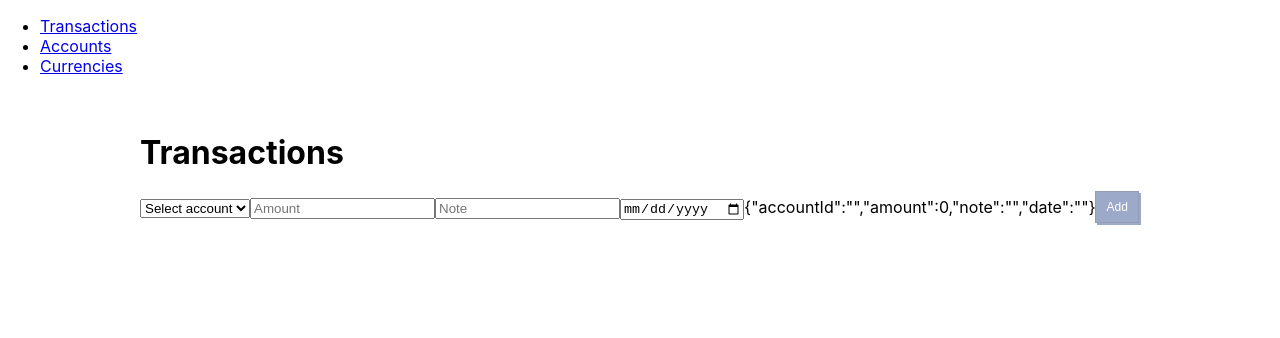
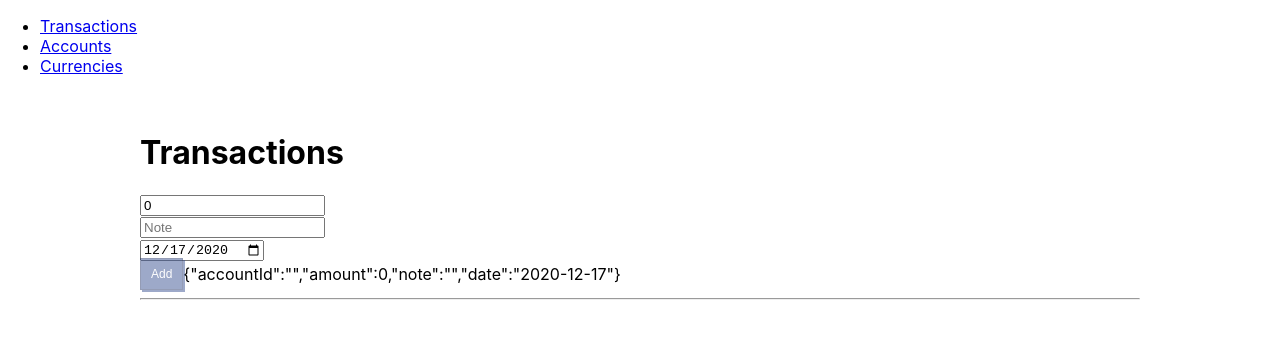
Before and after one commit to pastukh-dm/money-tracker, a React (Create React App) app: page /transactions in a window 1280 px wide. Shown: the top 338 px of the page. Built offline with nearby package versions, Linux system fonts and the light colour scheme.

Commit message:
Improve TransactionCreateForm

```diff
--- a/src/app/pages/TransactionIndexPage/TransactionIndexPage.tsx
+++ b/src/app/pages/TransactionIndexPage/TransactionIndexPage.tsx
@@ -23,8 +23,9 @@ export function TransactionIndexPage() {
   return (
     <Page>
       <h1>Transactions</h1>
+      <TransactionCreateForm onSubmit={handleSubmit}/>
+      <hr/>
       <TransactionList items={transactions} onDelete={handleDelete}/>
-      <TransactionCreateForm onSubmit={handleSubmit}/>
     </Page>
   );
 }
--- a/src/app/pages/TransactionIndexPage/components/TransactionCreateForm.tsx
+++ b/src/app/pages/TransactionIndexPage/components/TransactionCreateForm.tsx
@@ -10,33 +10,53 @@ interface Props {
 }
 
 export function TransactionCreateForm(props: Props) {
+  const accountRef = useRef<HTMLSelectElement>(null);
+  const amountRef = useRef<HTMLInputElement>(null);
+  const noteRef = useRef<HTMLInputElement>(null);
+  const dateRef = useRef<HTMLInputElement>(null);
+
+
   const [inputs, setInputs] = useState({
     accountId: '',
     amount: 0,
     note: '',
     date: '',
   })
-  const accountRef = useRef<HTMLSelectElement>(null);
-  const amountRef = useRef<HTMLInputElement>(null);
-  const noteRef = useRef<HTMLInputElement>(null);
-  const dateRef = useRef<HTMLInputElement>(null);
-
   const accounts = useSelector(selectAllAccount);
-
   const [currentAccount, setCurrentAccount] = useState<typeof accounts[0]>();
   const [isFormValid, setIsFormValid] = useState(false);
 
 
-  useEffect(() => {
+  useEffect(() =>
     setIsFormValid(
       inputs.accountId.length > 0 &&
       inputs.amount !== 0
+    ),
+    [inputs.accountId, inputs.amount]
   );
-  }, [inputs.accountId, inputs.amount]);
+
+  useEffect(() => {
+    if (accountRef.current?.value) {
+      // console.log(accountRef.current?.value)
+      const nextCurrentAccount = accounts.find(account => account.id === accountRef.current?.value);
+      setCurrentAccount(nextCurrentAccount);
+      setInputs(prev => ({ ...prev, accountId: nextCurrentAccount?.id || '' }))
+    }
+  }, [accountRef.current?.value])
+
+  useEffect(() =>
+    setInputs(prev => ({ ...prev, date: dateRef.current?.value || '' })),
+    [dateRef.current?.value]
+  )
+
+
+  const handleInputChange = useCallback((key: keyof typeof inputs, value) => {
+    setInputs(prev => ({ ...prev, [key]: value }))
+  }, [setInputs])
+
 
   const handleSubmit = useCallback((e: React.FormEvent) => {
     e.preventDefault();
-
     const transaction: Transaction = {
       id: UIDService.generate(),
       amount: inputs.amount,
@@ -54,19 +74,16 @@ export function TransactionCreateForm(props: Props) {
     }
   }
 
-  const handleAccountChange = useCallback((e: React.ChangeEvent<HTMLSelectElement>) => {
-    const nextCurrentAccount = accounts.find(account => account.id === e.target.value);
-    setCurrentAccount(nextCurrentAccount);
-    setInputs(prev => ({ ...prev, accountId: nextCurrentAccount?.id || '' }))
-  }, [accounts]);
-
-  const handleInputChange = useCallback((key: keyof typeof inputs, value) => {
-    setInputs(prev => ({ ...prev, [key]: value }))
-  }, [setInputs])
 
   return (
-    <form onSubmit={handleSubmit}>
-      <select ref={accountRef} onChange={handleAccountChange}>
+    <form className="TransactionCreateForm" onSubmit={handleSubmit}>
+      {
+        accounts && accounts.length > 0 &&
+        <div className="TransactionCreateForm-Field">
+          <select
+            ref={accountRef}
+            defaultValue={accounts[0].id}
+          >
             <option value="" hidden>Select account</option>
             {
               accounts.map(account =>
@@ -76,12 +93,43 @@ export function TransactionCreateForm(props: Props) {
               )
             }
           </select>
-      <input ref={amountRef} type="number" placeholder="Amount" onChange={(e) => handleInputChange('amount', +e.target.value)} />
+        </div>
+      }
+      <div className="TransactionCreateForm-Field">
+        <input
+          ref={amountRef}
+          type="number"
+          placeholder="Amount"
+          defaultValue="0"
+          step=".01"
+          onChange={(e) => handleInputChange('amount', +e.target.value)}
+        />
         {currentAccount?.currency?.name}
-      <input ref={noteRef} type="text" placeholder="Note" onChange={(e) => handleInputChange('note', e.target.value)} />
-      <input ref={dateRef} type="date" placeholder="Date" onChange={(e) => handleInputChange('date', e.target.value)} />
+      </div>
+      <div className="TransactionCreateForm-Field">
+        <input
+          ref={noteRef}
+          type="text"
+          placeholder="Note"
+          onChange={(e) => handleInputChange('note', e.target.value)}
+        />
+      </div>
+
+      <div className="TransactionCreateForm-Field">
+        <input
+          ref={dateRef}
+          type="date"
+          placeholder="Date"
+          defaultValue={new Date().toISOString().substring(0, 10)}
+          onChange={(e) => handleInputChange('date', e.target.value)}
+        />
+      </div>
+      <Button
+        type="submit"
+        text="Add"
+        disabled={!isFormValid}
+      />
       {JSON.stringify(inputs)}
-      <Button type="submit" text="Add" disabled={!isFormValid} />
     </form>
   )
 }
```
Lines whose indentation alone changed are shown as unchanged.
